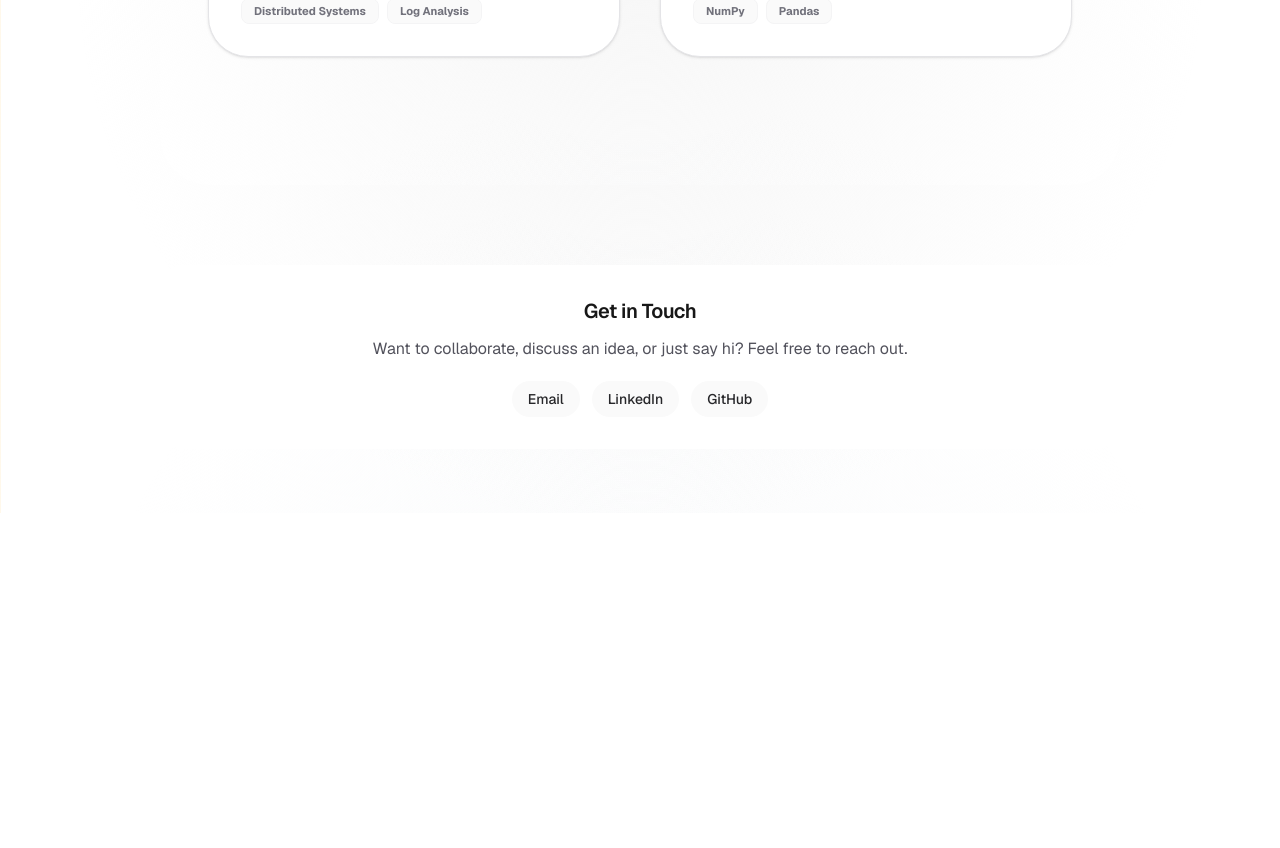
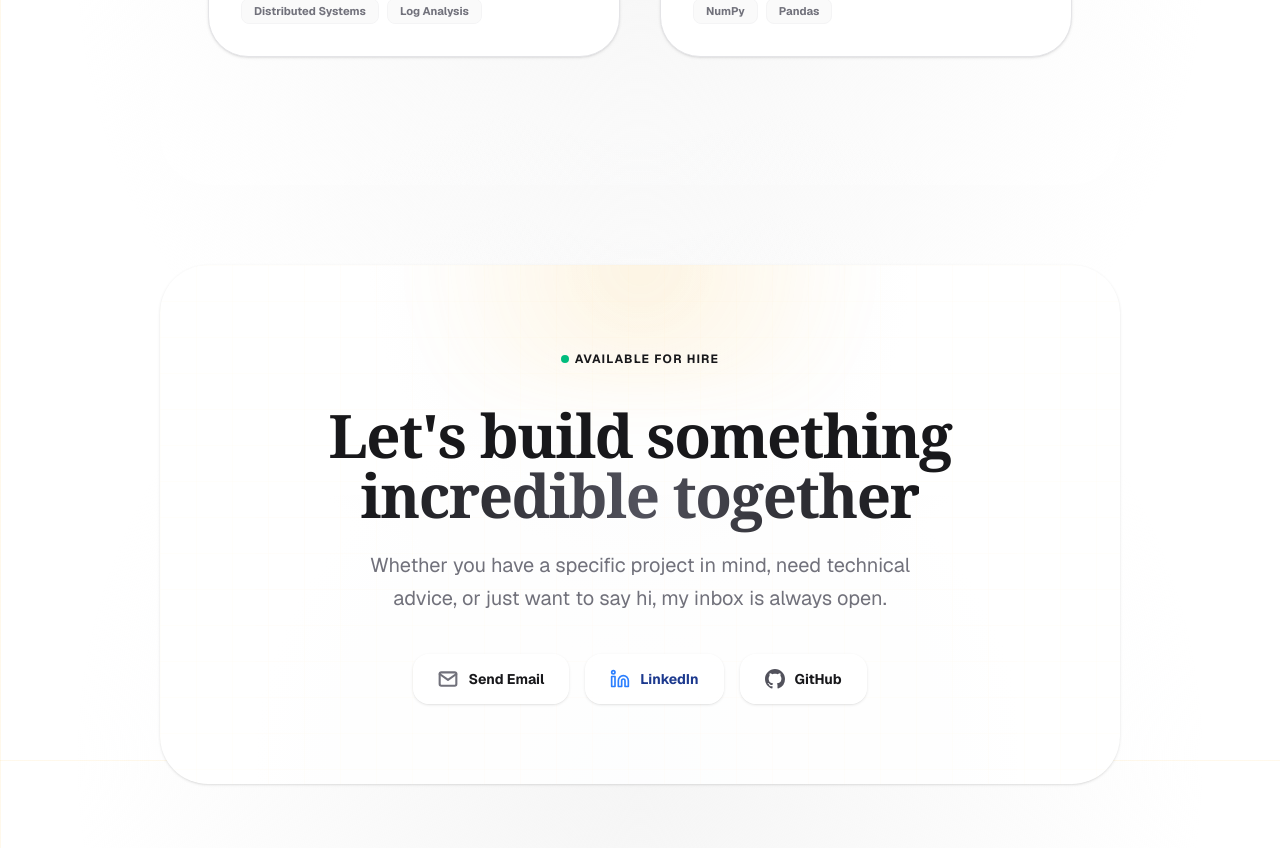
Before and after one commit to RAVIYADAV6522/ravi-portfolio, a Next.js app: page / in a window 1280 px wide. Shown: the part 4840-5688 px from the top of the page. Before the commit the page ends 5353 px from the top, so only its background shows below. Built offline with nearby package versions, Linux system fonts and the light colour scheme.

Commit message:
contact section UI improved

```diff
--- a/src/components/ContactSection.tsx
+++ b/src/components/ContactSection.tsx
@@ -2,34 +2,64 @@ export function ContactSection() {
   return (
     <section
       id="contact"
-      className="rounded-3xl surface p-6 text-center sm:p-8"
+      className="relative overflow-hidden rounded-[3rem] bg-white p-10 py-16 text-center shadow-sm sm:p-16 sm:py-24 lg:p-20"
     >
-      <h2 className="text-lg font-semibold tracking-tight sm:text-xl">
-        Get in Touch
+      {/* Decorative Texture Layer */}
+      <div className="grid-bg absolute inset-0 opacity-20" />
+
+      {/* Subtle Glow Effects */}
+      <div className="glow-bg absolute left-1/2 top-0 h-64 w-[600px] -translate-x-1/2 -translate-y-1/2 opacity-30 blur-3xl" />
+
+      <div className="relative z-10 mx-auto max-w-3xl space-y-8">
+        <div className="animate-shimmer inline-flex items-center gap-1.5 overflow-hidden rounded-full bg-zinc-900/5 px-4 py-1.5 text-xs font-bold tracking-widest text-zinc-900 uppercase">
+          <span className="relative flex h-2 w-2">
+            <span className="absolute inline-flex h-full w-full animate-ping rounded-full bg-emerald-400 opacity-75"></span>
+            <span className="relative inline-flex h-2 w-2 rounded-full bg-emerald-500"></span>
+          </span>
+          Available for Hire
+        </div>
+
+        <div className="space-y-6">
+          <h2 className="font-serif text-4xl font-bold tracking-tight text-zinc-900 sm:text-5xl lg:text-6xl">
+            Let&apos;s build something <br className="hidden sm:block" />
+            <span className="bg-gradient-to-r from-zinc-900 via-zinc-600 to-zinc-900 bg-clip-text text-transparent">
+              incredible together
+            </span>
           </h2>
-      <p className="mt-3 text-sm text-zinc-600 sm:text-base">
-        Want to collaborate, discuss an idea, or just say hi? Feel free to reach
-        out.
+          <p className="mx-auto max-w-xl text-lg leading-relaxed text-zinc-500 sm:text-xl">
+            Whether you have a specific project in mind, need technical advice, or just want to say hi, my inbox is always open.
           </p>
-      <div className="mt-5 flex flex-wrap items-center justify-center gap-3 text-sm font-medium">
+        </div>
+
+        <div className="mt-10 flex flex-wrap items-center justify-center gap-4 text-sm font-bold">
           <a
             href="mailto:you@example.com"
-          className="rounded-full bg-zinc-50 px-4 py-2 text-zinc-800 transition hover:bg-zinc-100"
+            className="glass group flex items-center justify-center gap-2.5 rounded-2xl border border-zinc-200/50 bg-white px-6 py-3.5 text-zinc-900 shadow-sm transition-all duration-300 hover:-translate-y-1 hover:border-zinc-300 hover:shadow-md active:scale-95"
           >
-          Email
+            <svg width="20" height="20" viewBox="0 0 24 24" fill="none" stroke="currentColor" strokeWidth="2.5" strokeLinecap="round" strokeLinejoin="round" className="text-zinc-500 transition-colors group-hover:text-zinc-900">
+              <path d="M4 4h16c1.1 0 2 .9 2 2v12c0 1.1-.9 2-2 2H4c-1.1 0-2-.9-2-2V6c0-1.1.9-2 2-2z"/><polyline points="22,6 12,13 2,6"/>
+            </svg>
+            Send Email
           </a>
           <a
             href="#"
-          className="rounded-full bg-zinc-50 px-4 py-2 text-zinc-800 transition hover:bg-zinc-100"
+            className="glass group flex items-center justify-center gap-2.5 rounded-2xl border border-blue-200/50 bg-blue-50/30 px-6 py-3.5 text-blue-900 shadow-sm transition-all duration-300 hover:-translate-y-1 hover:border-blue-300 hover:bg-blue-50 hover:shadow-md active:scale-95"
           >
+            <svg width="20" height="20" viewBox="0 0 24 24" fill="none" stroke="currentColor" strokeWidth="2" strokeLinecap="round" strokeLinejoin="round" className="text-blue-500 transition-colors group-hover:text-blue-700">
+              <path d="M16 8a6 6 0 0 1 6 6v7h-4v-7a2 2 0 0 0-2-2 2 2 0 0 0-2 2v7h-4v-7a6 6 0 0 1 6-6z" /><rect x="2" y="9" width="4" height="12" /><circle cx="4" cy="4" r="2" />
+            </svg>
             LinkedIn
           </a>
           <a
             href="#"
-          className="rounded-full bg-zinc-50 px-4 py-2 text-zinc-800 transition hover:bg-zinc-100"
+            className="glass group flex items-center justify-center gap-2.5 rounded-2xl border border-zinc-200/50 bg-zinc-50/30 px-6 py-3.5 text-zinc-900 shadow-sm transition-all duration-300 hover:-translate-y-1 hover:border-zinc-300 hover:bg-zinc-100 hover:shadow-md active:scale-95"
           >
+            <svg width="20" height="20" viewBox="0 0 16 16" fill="currentColor" className="text-zinc-600 transition-colors group-hover:text-zinc-900">
+              <path d="M8 0C3.58 0 0 3.58 0 8c0 3.54 2.29 6.53 5.47 7.59.4.07.55-.17.55-.38 0-.19-.01-.82-.01-1.49-2.01.37-2.53-.49-2.69-.94-.09-.23-.48-.94-.82-1.13-.28-.15-.68-.52-.01-.53.63-.01 1.08.58 1.23.82.72 1.21 1.87.87 2.33.66.07-.52.28-.87.51-1.07-1.78-.2-3.64-.89-3.64-3.95 0-.87.31-1.59.82-2.15-.08-.2-.36-1.01.08-2.11 0 0 .67-.21 2.2.82.64-.18 1.32-.27 2-.27s1.36.09 2 .27c1.53-1.04 2.2-.82 2.2-.82.44 1.1.16 1.91.08 2.11.51.56.82 1.28.82 2.15 0 3.07-1.87 3.75-3.65 3.95.29.25.54.73.54 1.48 0 1.07-.01 1.93-.01 2.19 0 .21.15.46.55.38A8.013 8.013 0 0016 8c0-4.42-3.58-8-8-8z" />
+            </svg>
             GitHub
           </a>
+        </div>
       </div>
     </section>
   );
```
Lines whose indentation alone changed are shown as unchanged.
